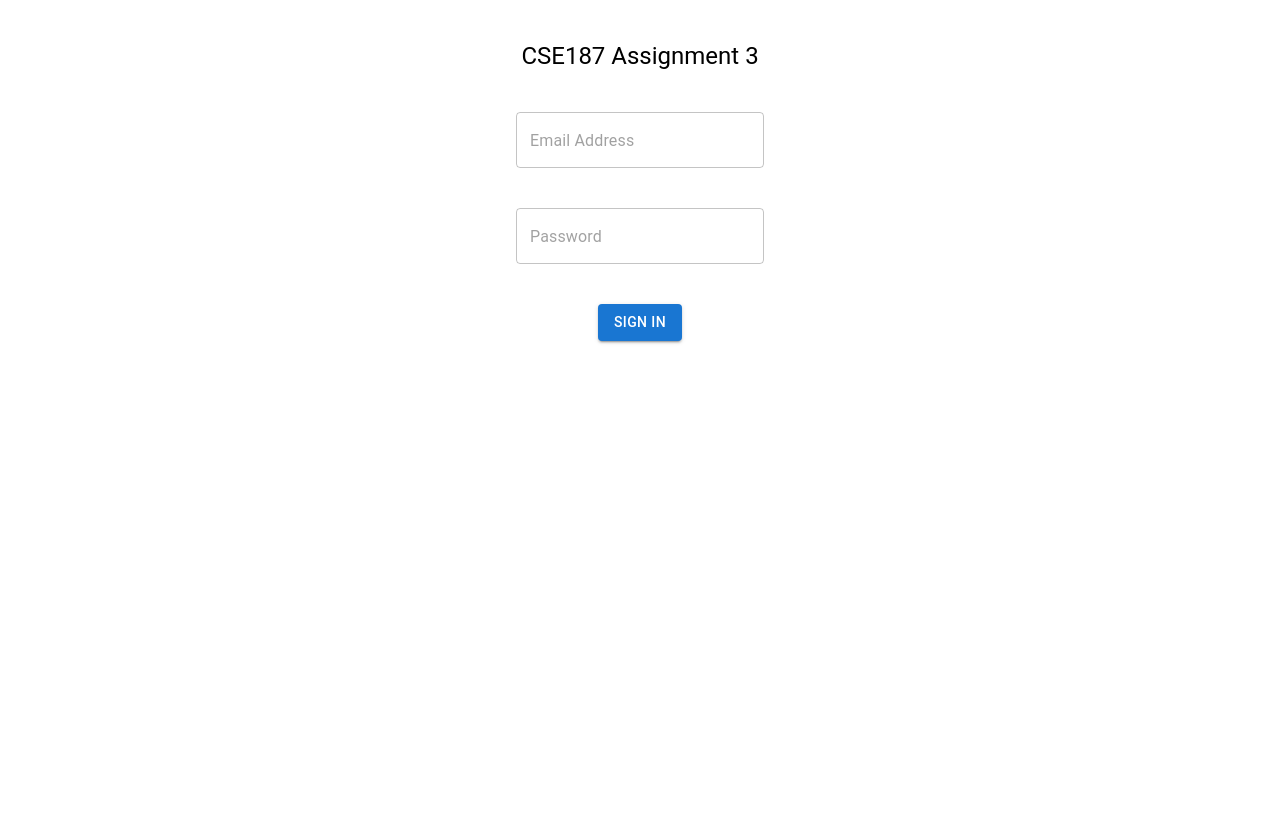
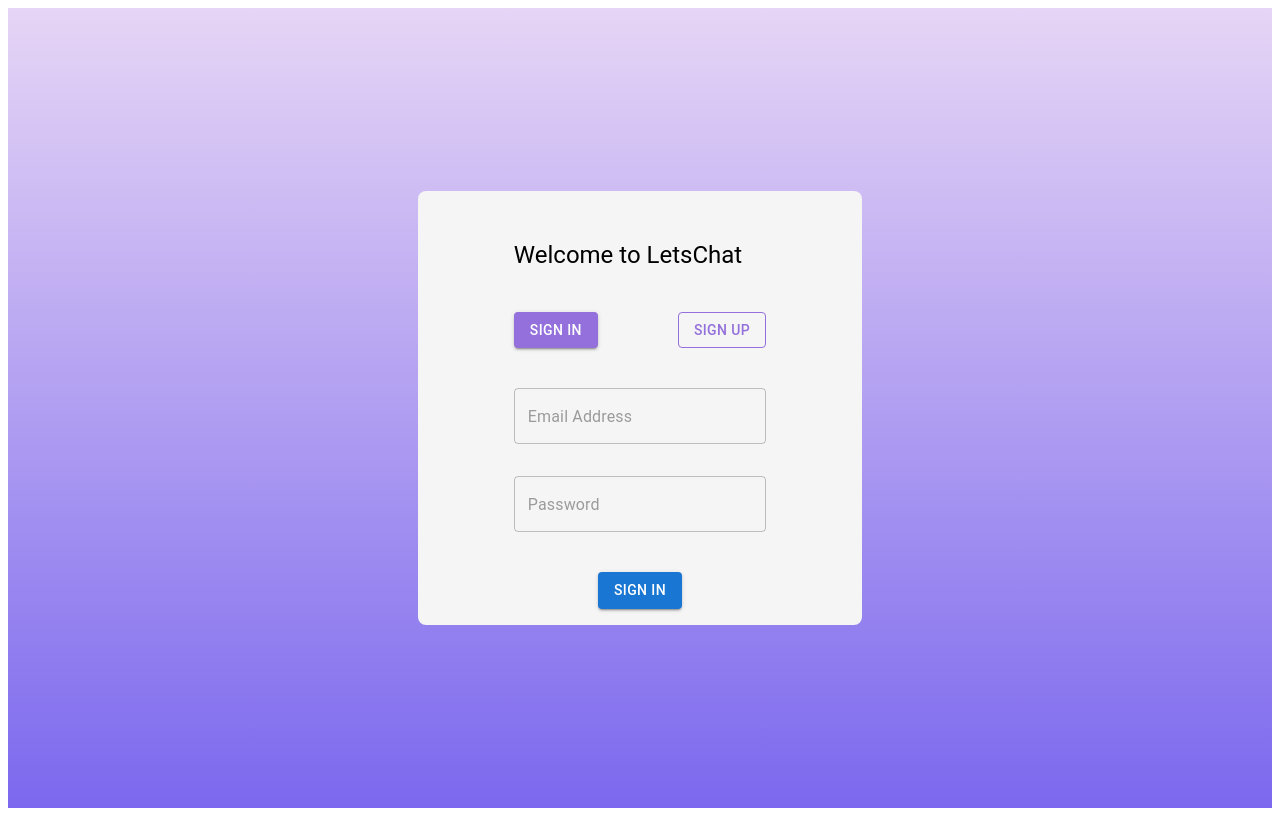
Before and after one commit to JacksonZheng0726/LetsChat, a Next.js app: page /login in a window 1280 px wide. Built offline with nearby package versions, Linux system fonts and the light colour scheme; no server answers.

Commit message:
update on the signup and frontend

```diff
--- a/src/app/login/View.tsx
+++ b/src/app/login/View.tsx
@@ -21,10 +21,12 @@ import {
   Button,
   TextField
 } from '@mui/material'
-import { login } from './actions'
+import { login, signUp } from './actions'
+// import { Gradient } from '@mui/icons-material'
 
 export default function LoginView() {
-  const [credentials, setCredentials] = useState({email: '', password: ''})
+  const [credentials, setCredentials] = useState({email: '', password: '', name: ''})
+  const [IssignUp, setsignUp] = useState(false)
   const router = useRouter()
 
   const handleInputChange = (event: ChangeEvent<HTMLInputElement>) => {
@@ -32,13 +34,15 @@ export default function LoginView() {
     const u = credentials
     if (name == 'email') {
       u.email = value
+    } else if (name == 'password') {
+      u.password = value
     } else {
-      u.password = value
+      u.name = value
     }
     setCredentials(u)
   }
 
-  const handleClick = async () => {
+  const handleLoginin = async () => {
     const authenticated = await login(credentials)
     console.log('[Login Result]', authenticated)
 
@@ -49,36 +53,99 @@ export default function LoginView() {
       alert('Login failed!')
     }
   }
+  const handleSignUp = async () => {
+    const createAccount = await signUp(credentials)
+    if (!createAccount) {
+      alert('signUp failed!')
+    } else {
+      alert('signUp Success!')
+    }
+  }
 
   return (
+    <Box
+      sx={{
+        minHeight:"100vh",
+        background: "linear-gradient(to bottom, #E6D5F5, mediumslateblue)",
+        display:'flex',
+        alignItems:'center',
+        justifyContent:'center'
+      }}
+    >
       <Container
         maxWidth="xs"
         sx={{
           display: 'flex',
           flexDirection: 'column',
           alignItems: 'center',
+          backgroundColor:'whitesmoke',
+          borderRadius: 2,
+          padding:2
         }}
       >
         <Box
           sx={{
             display: 'flex',
             flexDirection: 'column',
-          alignItems: 'center',
+            // alignItems: 'center',
             mt: 4,
           }}
         >
           <Typography variant="h5">
-          {'CSE187 Assignment 3'}
+            {'Welcome to LetsChat'}
           </Typography>
 
+          <Box
+            sx={{
+              display: 'flex',
+              flexDirection: 'row',
+              alignItems: 'flex-start',
+              mt: 5,
+              gap: 10
+            }}
+          >
+            <Button
+              variant={!IssignUp ? "contained": "outlined"}
+              onClick={() => setsignUp(false)}
+              sx={{
+                backgroundColor: !IssignUp ? 'MediumPurple' : 'transparent',
+                color: !IssignUp ? 'white' : 'MediumPurple',
+                borderColor: 'MediumPurple',
+              }}
+            >
+              Sign in
+            </Button>
+            <Button
+              variant={IssignUp ? "contained": "outlined"}
+              onClick={() => setsignUp(true)}
+              sx={{
+                backgroundColor: !IssignUp ? 'transparent': 'MediumPurple',
+                color: !IssignUp ?  'MediumPurple': 'white',
+                borderColor: 'MediumPurple',
+              }}
+            >
+              Sign up
+            </Button>
+          </Box>
           <Box
             sx={{
               display: 'flex',
               flexDirection: 'column',
               alignItems: 'center',
               mt: 5,
+              gap: 4
             }}
           >
+          {IssignUp && (
+            <TextField
+              name="name"
+              type="userName"
+              placeholder="UserName"
+              onChange={handleInputChange}
+              fullWidth
+              required
+            />
+          )}
             <TextField
               name="email"
               type="email"
@@ -87,16 +154,6 @@ export default function LoginView() {
               fullWidth
               required
             />
-        </Box>
-
-        <Box
-          sx={{
-            display: 'flex',
-            flexDirection: 'column',
-            alignItems: 'center',
-            mt: 5,
-          }}
-        >
             <TextField
               name="password"
               type="password"
@@ -117,12 +174,18 @@ export default function LoginView() {
           >
             <Button
               variant="contained"
-            onClick={handleClick}
+              onClick={IssignUp ? handleSignUp: handleLoginin}
+              // sx={{
+              //   backgroundColor: !IssignUp ? 'transparent': 'MediumPurple',
+              //   color: !IssignUp ?  'MediumPurple': 'white',
+              //   borderColor: 'MediumPurple',
+              // }}
             >
-            Sign in
+              {IssignUp ? 'Sign Up' : 'Sign In'}
             </Button>
           </Box>
         </Box>
       </Container>
+    </Box>
   )
 }
--- a/src/app/login/actions.ts
+++ b/src/app/login/actions.ts
@@ -2,8 +2,8 @@
 
 import { cookies } from 'next/headers'
 
-import { Credentials, Authenticated } from '../../auth'
-import {authenticate} from '../../auth/service'
+import { Credentials, Authenticated, SignUpInfo} from '../../auth'
+import {authenticate, accountCreation} from '../../auth/service'
 import {encrypt} from '../../auth/jwtAuth'
 
 export async function login(credentials: Credentials) : Promise<Authenticated|undefined> {
@@ -25,6 +25,24 @@ export async function login(credentials: Credentials) : Promise<Authenticated|un
   return undefined
 }
 
+export async function signUp(credentials: SignUpInfo) {
+  try {
+    const user = await accountCreation(credentials);
+
+    if (!user) {
+      console.error('Sign up failed: No user returned');
+      return null;
+    }
+
+    console.log('Sign up successful:', user);
+    return user;
+
+  } catch (error: any) {
+    console.error('Sign up error:', error);
+    return null;
+  }
+}
+
 export async function logout() {
    const cookieStore = await cookies()
    cookieStore.delete('session')
--- a/src/app/potentialFriend/viewComponent/header.tsx
+++ b/src/app/potentialFriend/viewComponent/header.tsx
@@ -18,7 +18,7 @@ export default function PostHeader() {
           padding: '12px 16px',
         }}
       >
-        <Typography variant="h6">Add Friends</Typography>
+        <Typography variant="h6">Friends</Typography>
       </Box>
     </Box>
   );
--- a/src/auth/dbService.ts
+++ b/src/auth/dbService.ts
@@ -16,6 +16,34 @@ export class dbServ {
     const result = await pool.query(query);
     return result.rows[0];
   }
+  async signUp(name: string, email: string, password: string) {
+    const checkEmail = `
+    SELECT id FROM member
+    WHERE data->>'email' = $1::text`;
+
+  const existing = await pool.query(checkEmail, [email]);
+
+  if (existing.rows.length > 0) {
+    throw new Error('EMAIL_EXISTS');
+  }
+    const insertion = `
+    INSERT INTO member(data)
+    VALUES (
+      jsonb_build_object(
+        'email', $2::text,
+        'name', $1::text,
+        'pwhash', crypt($3::text, gen_salt('bf')),
+        'roles', '["member"]'::jsonb
+      )
+    )
+    RETURNING id, data->>'email' as email, data->>'name' as name;`
+    const query = {
+      text: insertion,
+      values: [name, email, password],
+    };
+    const result = await pool.query(query);
+    return result.rows[0];
+  }
   public async getmemberID(id: string) {
     const select =
     `SELECT * FROM member
--- a/src/auth/service.ts
+++ b/src/auth/service.ts
@@ -1,6 +1,6 @@
 // import {SessionUser} from '../types'
 // import {Credentials, Authenticated} from './schema'
-import {Credentials, User} from './index'
+import {Credentials, User, SignUpInfo} from './index'
 
 import {dbServ} from './dbService'
 
@@ -15,3 +15,11 @@ export async function authenticate(credentials: Credentials): Promise<User|undef
     return { id: memberUser.id, name: memberUser.name }
   }
 }
+
+export async function accountCreation(credentials: SignUpInfo): Promise<User | undefined> {
+  const dbSer = new dbServ();
+  const memberUser = await dbSer.signUp(credentials.name,credentials.email, credentials.password);
+  if (memberUser) {
+    return { id: memberUser.id, name: memberUser.name }
+  }
+}
```
Also changed, not shown: src/auth/index.ts (+7 -0 lines), 1 other file (tests, documents, lock files or other folders). Lines whose indentation alone changed are shown as unchanged.
